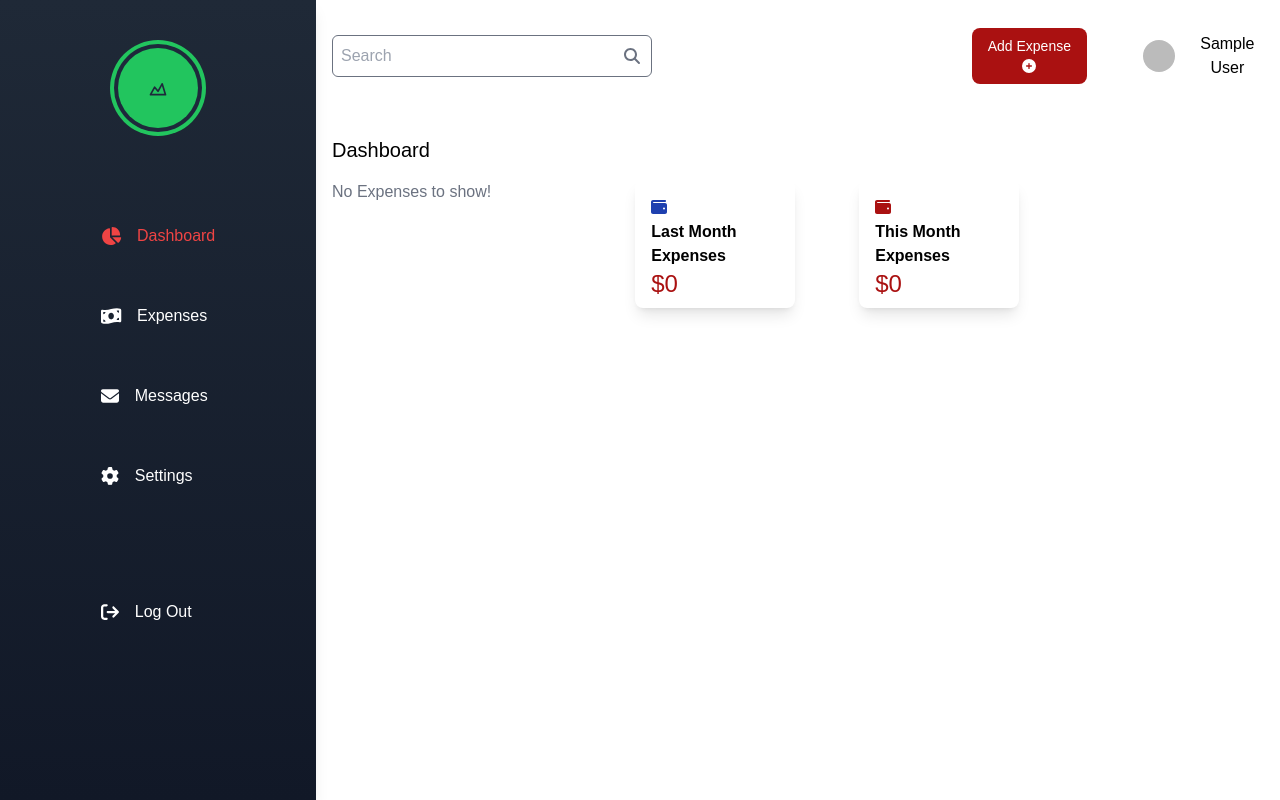
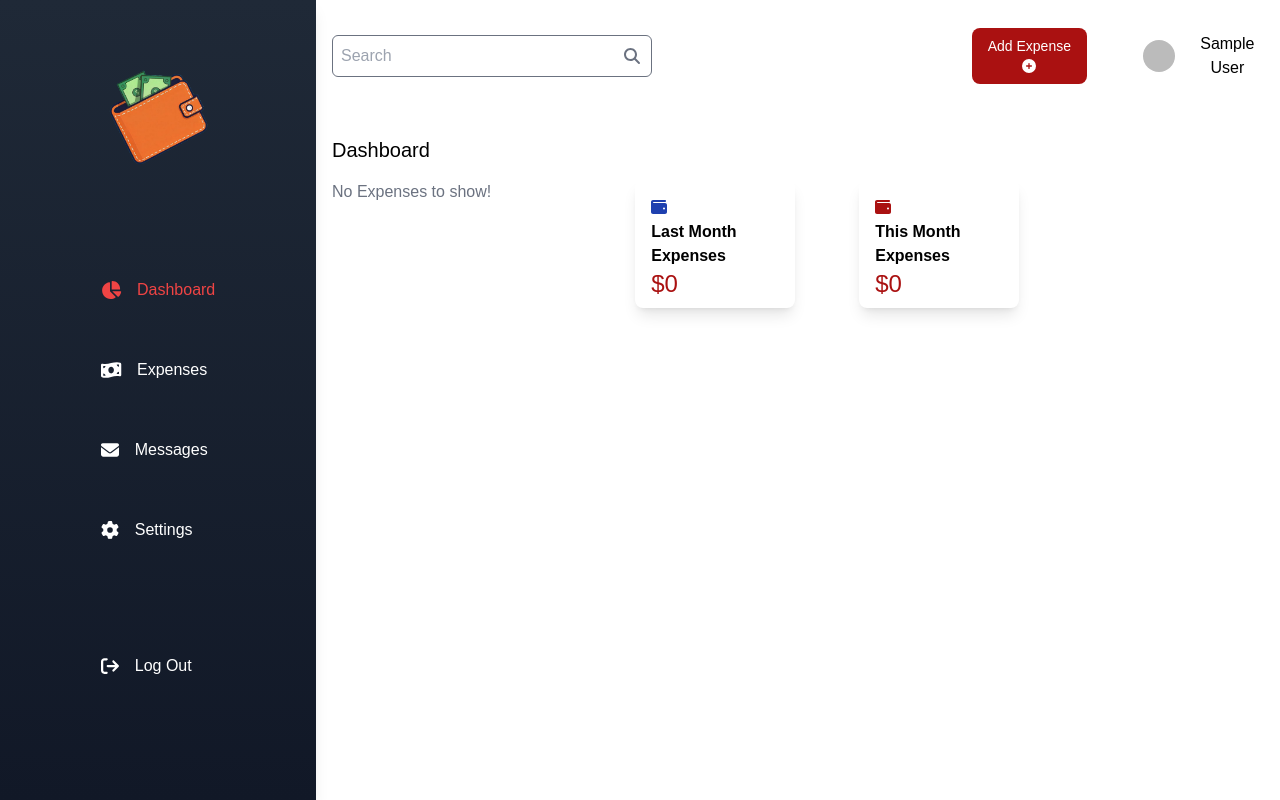
Before and after one commit to SarojWasti/expense-tracker, a React (Vite) app: page /dashboard in a window 1280 px wide. Built offline with nearby package versions, Linux system fonts and the light colour scheme; no server answers; the database is empty; sample sign-in values are in the browser's storage.

Commit message:
Replace Logo

```diff
--- a/src/components/Logo.jsx
+++ /dev/null
@@ -1,17 +0,0 @@
-import React from 'react';
-
-const Logo=() => {
-  return (
-    <div className={`relative w-12 h-12 md:w-24 md:h-24`}>
-      <div className="absolute inset-0 bg-green-500 rounded-full"></div>
-      <div className="absolute inset-1 bg-slate-800 rounded-full"></div>
-      <div className="absolute inset-2 bg-green-500 rounded-full flex items-center justify-center">
-        <svg viewBox="0 0 24 24" fill="none" className="w-5 h-5 text-slate-800">
-          <path d="M3 20h18L17 7l-5 9-4-5-5 9z" stroke="currentColor" strokeWidth="2" strokeLinecap="round" strokeLinejoin="round" />
-        </svg>
-      </div>
-    </div>
-  );
-};
-
-export default Logo;
--- a/src/components/Sidebar.jsx
+++ b/src/components/Sidebar.jsx
@@ -4,7 +4,6 @@ import { faChartPie, faCog, faEnvelope, faMoneyBillWave, faSignOut } from '@fort
 import { useNavigate } from 'react-router-dom';
 import { auth } from '../services/firebase';
 import DisplayMessage from './Alert';
-import Logo from './Logo';
 
 const Sidebar = () => {
 
@@ -20,7 +19,7 @@ const Sidebar = () => {
             <div className="flex flex-col items-center mt-10">
                 <a onClick={() => navigate("/dashboard")}>
                     <div className="flex items-center justify-center cursor-pointer">
-                        <Logo/>
+                        <img src="/logo.png" width={150} md:width={100} />
                     </div>
                 </a>
                 <div className="mt-20">
```
Also changed, not shown: public/expensetracker.png (deleted), public/logo.png (added).
